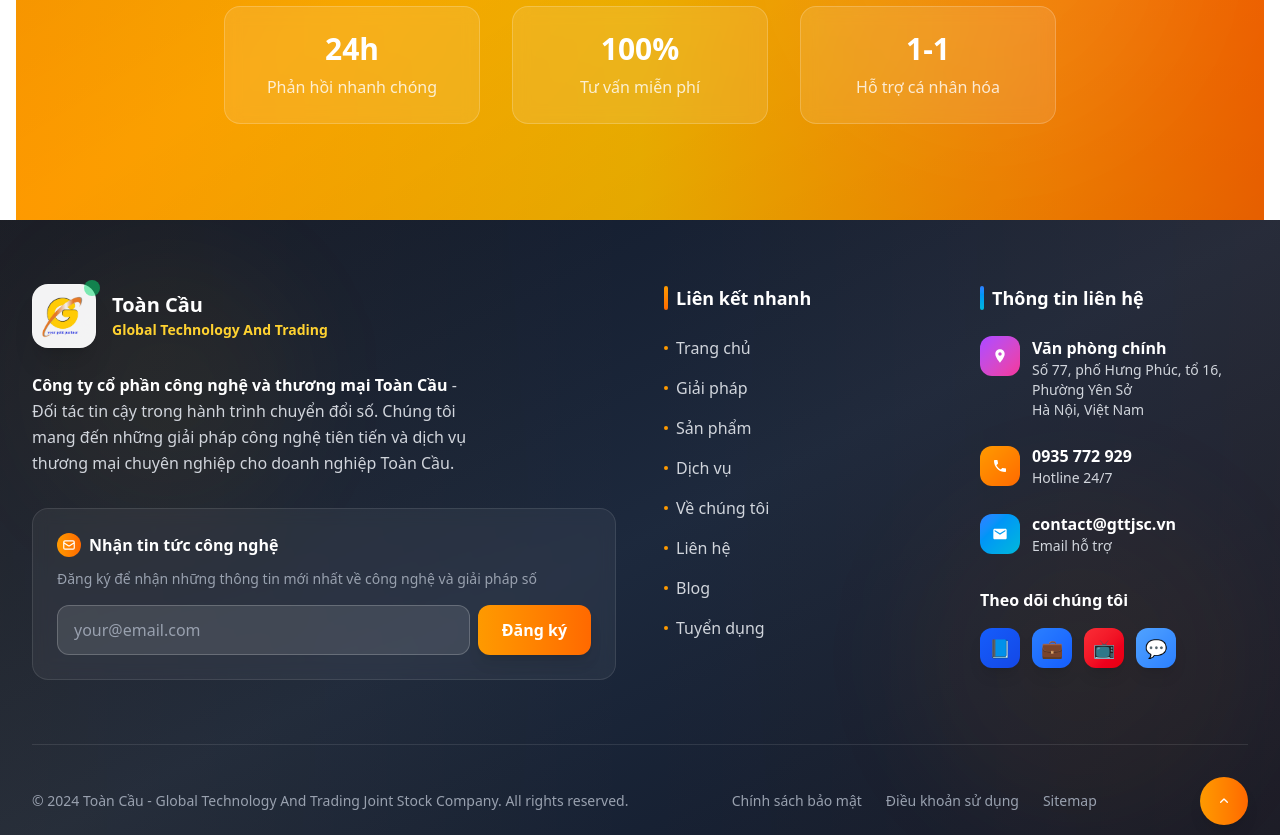
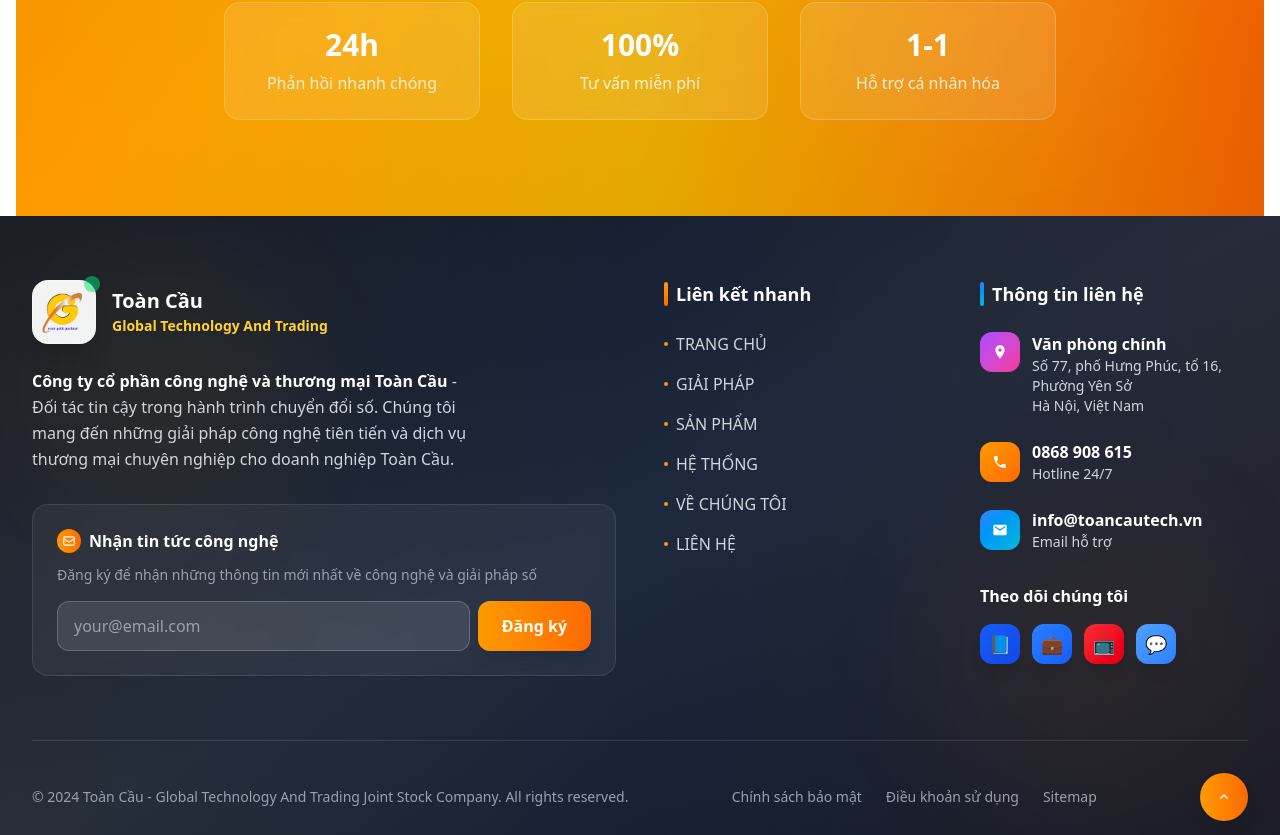
Before and after one commit to Phuc-Grut/TCG-client, a React (Vite) app: page / in a window 1280 px wide. Shown: the part 11165-12000 px from the top of the page. Built offline with nearby package versions, Linux system fonts and the light colour scheme.

Commit message:
fix footer

```diff
--- a/src/components/Footer/Footer.jsx
+++ b/src/components/Footer/Footer.tsx
@@ -1,4 +1,22 @@
-function Footer() {
+type FooterProps = {
+  onOpenModal: () => void;
+};
+
+type NavItem = {
+  name: string;
+  href?: string;
+  onClick?: () => void;
+};
+
+function Footer({ onOpenModal }: FooterProps) {
+  const navItems: NavItem[] = [
+    { name: "TRANG CHỦ", href: "#home" },
+    { name: "GIẢI PHÁP", href: "#linh-vuc-hoat-dong" },
+    { name: "SẢN PHẨM", href: "#san-pham" },
+    { name: "HỆ THỐNG", href: "#he-thong" },
+    { name: "VỀ CHÚNG TÔI", href: "#ve-chung-toi" },
+    { name: "LIÊN HỆ", onClick: onOpenModal },
+  ];
   return (
     <footer className="bg-gradient-to-br from-gray-900 via-slate-800 to-gray-900 relative overflow-hidden">
       {/* Background decorations */}
@@ -93,19 +111,32 @@ function Footer() {
               </h4>
               <ul className="space-y-4">
                 {[
-                  "Trang chủ",
-                  "Giải pháp",
-                  "Sản phẩm",
-                  "Dịch vụ",
-                  "Về chúng tôi",
-                  "Liên hệ",
-                  "Blog",
-                  "Tuyển dụng",
+                  {
+                    name: "TRANG CHỦ",
+                    onClick: () =>
+                      window.scrollTo({ top: 0, behavior: "smooth" }),
+                  },
+                  { name: "GIẢI PHÁP", href: "#linh-vuc-hoat-dong" },
+                  { name: "SẢN PHẨM", href: "#san-pham" },
+                  { name: "HỆ THỐNG", href: "#he-thong" },
+                  { name: "VỀ CHÚNG TÔI", href: "#ve-chung-toi" },
+                  { name: "LIÊN HỆ", onClick: onOpenModal },
                 ].map((item, index) => (
                   <li key={index}>
-                    <a
-                      href="#"
-                      className="text-gray-300 hover:text-amber-400 transition-colors duration-300 flex items-center gap-2 group"
+                    <button
+                      onClick={() => {
+                        if (item.href) {
+                          const id = item.href.replace("#", "");
+                          const section = document.getElementById(id);
+                          if (section) {
+                            section.scrollIntoView({ behavior: "smooth" });
+                          }
+                        }
+                        if (item.onClick) {
+                          item.onClick();
+                        }
+                      }}
+                      className="text-left w-full text-gray-300 hover:text-amber-400 transition-colors duration-300 flex items-center gap-2 group"
                     >
                       <svg
                         width="4"
@@ -115,8 +146,8 @@ function Footer() {
                       >
                         <circle cx="2" cy="2" r="2" fill="currentColor" />
                       </svg>
-                      {item}
-                    </a>
+                      {item.name}
+                    </button>
                   </li>
                 ))}
               </ul>
@@ -176,7 +207,7 @@ function Footer() {
                     </svg>
                   </div>
                   <div>
-                    <div className="text-white font-semibold">0935 772 929</div>
+                    <div className="text-white font-semibold">0868 908 615</div>
                     <div className="text-gray-300 text-sm">Hotline 24/7</div>
                   </div>
                 </div>
@@ -199,7 +230,7 @@ function Footer() {
                   </div>
                   <div>
                     <div className="text-white font-semibold">
-                      contact@gttjsc.vn
+                      info@toancautech.vn
                     </div>
                     <div className="text-gray-300 text-sm">Email hỗ trợ</div>
                   </div>
--- a/src/components/Layout.tsx
+++ b/src/components/Layout.tsx
@@ -26,7 +26,7 @@ export default function Layout() {
       </main>
 
       {/* Footer */}
-      <Footer />
+      <Footer onOpenModal={handleOpenModal}/>
 
       {/* Modal đặt ở ngoài để không bị ảnh hưởng bởi header */}
       <ContactModal isOpen={isModalOpen} onClose={handleCloseModal} />
--- a/src/pages/Home/Home.tsx
+++ b/src/pages/Home/Home.tsx
@@ -299,7 +299,10 @@ function Home() {
 
   return (
     <div className="min-h-screen bg-gradient-to-br from-gray-50 via-white to-amber-50">
-      <ContactModal isOpen={isModalOpen} onClose={() => setIsModalOpen(false)} />
+      <ContactModal
+        isOpen={isModalOpen}
+        onClose={() => setIsModalOpen(false)}
+      />
 
       {/* <Header /> */}
 
@@ -371,7 +374,6 @@ function Home() {
                 Liên hệ tư vấn
               </button>
             </div>
-
           </div>
         </div>
       </section>
@@ -2602,7 +2604,10 @@ function Home() {
           </p>
 
           <div className="flex flex-col sm:flex-row gap-4 justify-center items-center mb-16">
-            <button className="bg-white text-amber-600 px-10 py-5 rounded-full font-bold text-lg hover:bg-yellow-50 transform hover:scale-105 transition-all duration-300 shadow-xl hover:shadow-2xl flex items-center gap-3 group">
+            <button
+              onClick={() => setIsModalOpen(true)}
+              className="bg-white text-amber-600 px-10 py-5 rounded-full font-bold text-lg hover:bg-yellow-50 transform hover:scale-105 transition-all duration-300 shadow-xl hover:shadow-2xl flex items-center gap-3 group"
+            >
               <div className="w-8 h-8 bg-gradient-to-r from-amber-500 to-orange-500 rounded-full flex items-center justify-center group-hover:rotate-12 transition-transform duration-300">
                 <svg
                   width="16"
@@ -2626,7 +2631,7 @@ function Home() {
               Liên hệ ngay
             </button>
 
-            <button className="border-2 border-white text-white px-10 py-5 rounded-full font-bold text-lg hover:bg-white/10 transition-all duration-300 flex items-center gap-3 group">
+            {/* <button className="border-2 border-white text-white px-10 py-5 rounded-full font-bold text-lg hover:bg-white/10 transition-all duration-300 flex items-center gap-3 group">
               <div className="w-8 h-8 border-2 border-white rounded-full flex items-center justify-center group-hover:scale-110 transition-transform duration-300">
                 <svg
                   width="16"
@@ -2643,7 +2648,7 @@ function Home() {
                 </svg>
               </div>
               Tư vấn miễn phí
-            </button>
+            </button> */}
           </div>
 
           <div className="grid grid-cols-1 md:grid-cols-3 gap-8 text-center">
```
